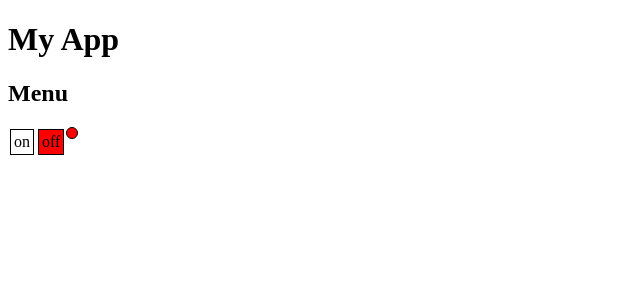
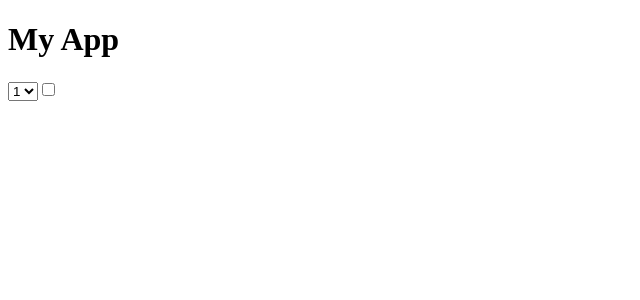
Before and after one commit to AlexChernov1996/ReactLesons, a React (Create React App) app: page / in a window 1280 px wide. Shown: the top 300 px of the page, without its empty margins (0-640 px from the left). Built offline with nearby package versions, Linux system fonts and the light colour scheme.

Commit message:
controlled input, checkbox, select

```diff
--- a/src/App.tsx
+++ b/src/App.tsx
@@ -3,22 +3,25 @@ import {Rating} from "./components/Rating/Rating";
 import {Accordion} from "./components/Accordion/Accordion";
 import OnOff from "./components/OnOff/OnOff";
 import UnControlledAccordion from "./components/Accordion/UnControlledAccordion";
+import ControlledInput from "./components/Input/ControlledInput";
+import ControlledCheckBox from "./components/CheckBox/ControlledCheckBox";
+import ControlledSelector from "./components/Selector/ControlledSelector";
 
 function App() {
     const [ratingValue,setRatingValue] = useState<0|1|2|3|4|5>(0)
     const [collapsed,setCollapsed] = useState(true)
     const [on, setOn] = useState(false)
+    const [inputValue,setInputValue] = useState('')
+    const [checked,setChecked] = useState(false)
+    const [selectValue,setSelectValue] = useState('1')
     return (
         <div>
             <h1>My App</h1>
-            {/*<Rating onClick = {setRatingValue}*/}
-            {/*        value={ratingValue}*/}
-            {/*/>*/}
-            <Accordion title = {"Menu"} onClick={setCollapsed} collapsed = {collapsed}/>
-            {/*<Accordion title = {"Users"} collapsed={true}/>*/}
-            {/*<UnControlledAccordion title={'Menu'}/>*/}
-            {/*<UnControlledAccordion title={'Users'}/>*/}
-            <OnOff on = {on} onClick={setOn}/>
+            <ControlledSelector selectValue = {selectValue} changeSelect = {setSelectValue}/>
+            <ControlledCheckBox checked={checked} onClickChange = {setChecked}/>
+            {/*<ControlledInput inputValue={inputValue} onChangeValue={setInputValue} />*/}
+            {/*<Accordion title = {"Menu"} onClick={setCollapsed} collapsed = {collapsed}/>*/}
+            {/*<OnOff on = {on} onClick={setOn}/>*/}
         </div>
     );
 }
--- /dev/null
+++ b/src/components/CheckBox/ControlledCheckBox.tsx
@@ -0,0 +1,13 @@
+import React, {ChangeEvent} from 'react';
+type ControlledCheckBoxPropsType = {
+    checked:boolean
+    onClickChange: (checked:boolean)=>void
+}
+const ControlledCheckBox = (props:ControlledCheckBoxPropsType) => {
+    const changeBox = (e: ChangeEvent<HTMLInputElement>) => {
+        props.onClickChange(e.currentTarget.checked)
+    }
+    return <input type="checkbox" checked={props.checked} onChange={changeBox}/>
+};
+
+export default ControlledCheckBox;
--- /dev/null
+++ b/src/components/Input/ControlledInput.tsx
@@ -0,0 +1,16 @@
+import React, {ChangeEvent} from 'react';
+
+type ControlledInputPropsType = {
+    inputValue: string
+    onChangeValue: (inputValue: string) => void
+}
+const ControlledInput = (props: ControlledInputPropsType) => {
+    const inputChange = (e: ChangeEvent<HTMLInputElement>) => props.onChangeValue(e.currentTarget.value)
+    return (
+        <div>
+            <input type="text" value={props.inputValue} onChange={inputChange}/>
+            <span>{props.inputValue}</span>
+        </div>)
+};
+
+export default ControlledInput;
--- /dev/null
+++ b/src/components/Selector/ControlledSelector.tsx
@@ -0,0 +1,16 @@
+import React, {ChangeEvent} from 'react';
+type ControlledSelectorPropsType = {
+    selectValue:string
+    changeSelect:(selectValue:string)=>void
+}
+const ControlledSelector = (props:ControlledSelectorPropsType) => {
+    const changeValue = (e:ChangeEvent<HTMLSelectElement>)=>props.changeSelect(e.currentTarget.value)
+    return <select value={props.selectValue} onChange={changeValue} >
+        <option value="1">1</option>
+        <option value="2">2</option>
+        <option value="3">3</option>
+    </select>
+
+};
+
+export default ControlledSelector;
```
